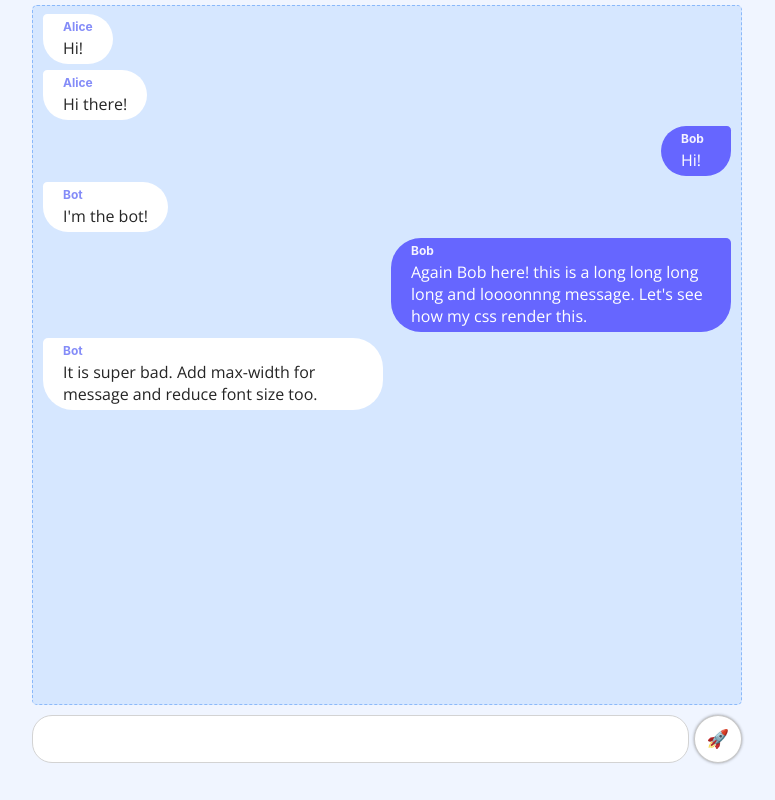
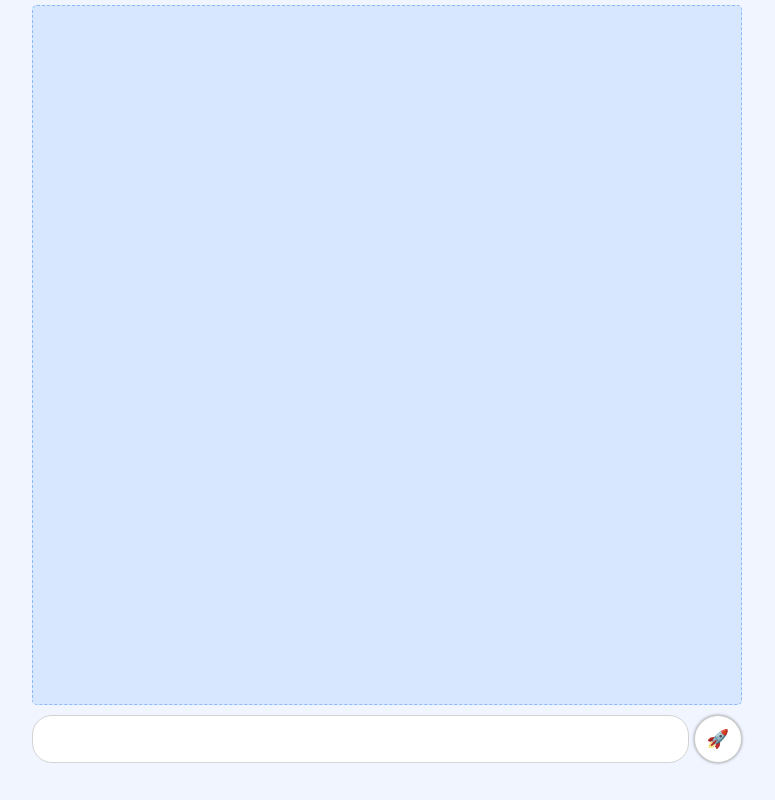
Before and after one commit to cipherdragon/Jelly-bot, a React (Create React App) app: page / in a window 1280 px wide. Shown: the whole page, without its empty margins (253-1028 px from the left). Built offline with nearby package versions, Linux system fonts and the light colour scheme.

Commit message:
another commit

```diff
--- a/src/App.js
+++ b/src/App.js
@@ -6,6 +6,7 @@ import React, { useRef } from 'react';
 import './App.css';
 import { useState } from "react";
 import { Subject } from "rxjs";
+import { throttleTime } from "rxjs/operators";
 
 // currentUser object contains data about the user who use this react app in the
 // browser currently. Name is hardcoded currently.
@@ -19,55 +20,56 @@ const currentUser = {
     })()
 }
 
-const hardcodedMessages = [
-    {
-        "id" : 1,
-        "uid" : 1,
-        "name" : "Alice",
-        "text" : "Hi!"
-    },
-    {
-        "id" : 2,
-        "uid" : 1,
-        "name" : "Alice",
-        "text" : "Hi there!"
-    },
-    {
-        "id" : 3,
-        "uid" : currentUser.uid,
-        "name" : "Bob",
-        "text" : "Hi!"
-    },
-    {
-        "id" : 4,
-        "uid" : 4,
-        "name" : "Bot",
-        "text" : "I'm the bot!"
-    },
-    {
-        "id" : 5,
-        "uid" : currentUser.uid,
-        "name" : "Bob",
-        "text" : "Again Bob here! this is a long long long long and loooonnng message. Let's see how my css render this."
-    }
-    ,
-    {
-        "id" : 6,
-        "uid" : 4,
-        "name" : "Bot",
-        "text" : "It is super bad. Add max-width for message and reduce font size too."
-    }
-]
+// const hardcodedMessages = [
+//     {
+//         "id" : 1,
+//         "uid" : 1,
+//         "name" : "Alice",
+//         "text" : "Hi!"
+//     },
+//     {
+//         "id" : 2,
+//         "uid" : 1,
+//         "name" : "Alice",
+//         "text" : "Hi there!"
+//     },
+//     {
+//         "id" : 3,
+//         "uid" : currentUser.uid,
+//         "name" : "Bob",
+//         "text" : "Hi!"
+//     },
+//     {
+//         "id" : 4,
+//         "uid" : 4,
+//         "name" : "Bot",
+//         "text" : "I'm the bot!"
+//     },
+//     {
+//         "id" : 5,
+//         "uid" : currentUser.uid,
+//         "name" : "Bob",
+//         "text" : "Again Bob here! this is a long long long long and loooonnng message. Let's see how my css render this."
+//     }
+//     ,
+//     {
+//         "id" : 6,
+//         "uid" : 4,
+//         "name" : "Bot",
+//         "text" : "It is super bad. Add max-width for message and reduce font size too."
+//     }
+// ]
 
 const messageStream = new Subject();
+const messageStreamListener = messageStream.pipe(throttleTime(100));
 const localMessageCache = [];
 
 function App() {
-    setTimeout(() => {
-        hardcodedMessages.forEach(element => {
-            messageStream.next(element)
-        });
-    })
+    // setTimeout(() => {
+    //     hardcodedMessages.forEach(element => {
+    //         messageStream.next(element)
+    //     });
+    // })
 
     return (
         <div className="App">
@@ -77,13 +79,16 @@ function App() {
 }
 
 function ChatRoom() {
+    // Note : this component is re-rendering at super high rates.
     const [updateState, toggleUpdate] = useState(false);
     const reRender = () => toggleUpdate(!updateState);
 
-    messageStream.subscribe(message => {
+    const updateNewMessages = (message) => {
         addToLocalCache(message);
-        setTimeout(reRender, 100) //setTimeout is used to prevent bouncing.
-    });
+        reRender();
+    }
+
+    messageStreamListener.subscribe(updateNewMessages);
 
     return(
         <div className="ChatRoom-Wrapper">
@@ -99,7 +104,9 @@ function ChatMessageDisplay(props) {
     const messages = props.messages;
     const dummy = useRef(null);
 
-    dummy.current && dummy.current.scrollIntoView({ behavior: 'smooth' });
+    // For loop ensures that the scrolling only occurs once per re-render.
+    for (let i = 0; i < 1; i++)
+        dummy.current && dummy.current.scrollIntoView({ behavior: 'smooth' });
 
     return(
         <div className="ChatMessageDisplay">
@@ -158,7 +165,6 @@ function ChatMessage(props) {
 // ============================================================================
 
 // functions below this line are just utility functions used by front end code.
-// better don't touch them.
 
 function addToLocalCache(message) {
     const cacheLength = localMessageCache.length;
@@ -194,6 +200,7 @@ function generateMessageID(createdAt) {
 
 function getNewMessages() {
     // TODO : listen to server and get new messages, stream them with messageStream.
+    // Use server sent events or other method to trigger this,
     // Remember to parse the JSON message before streaming through messageStream.
 }
 
```
